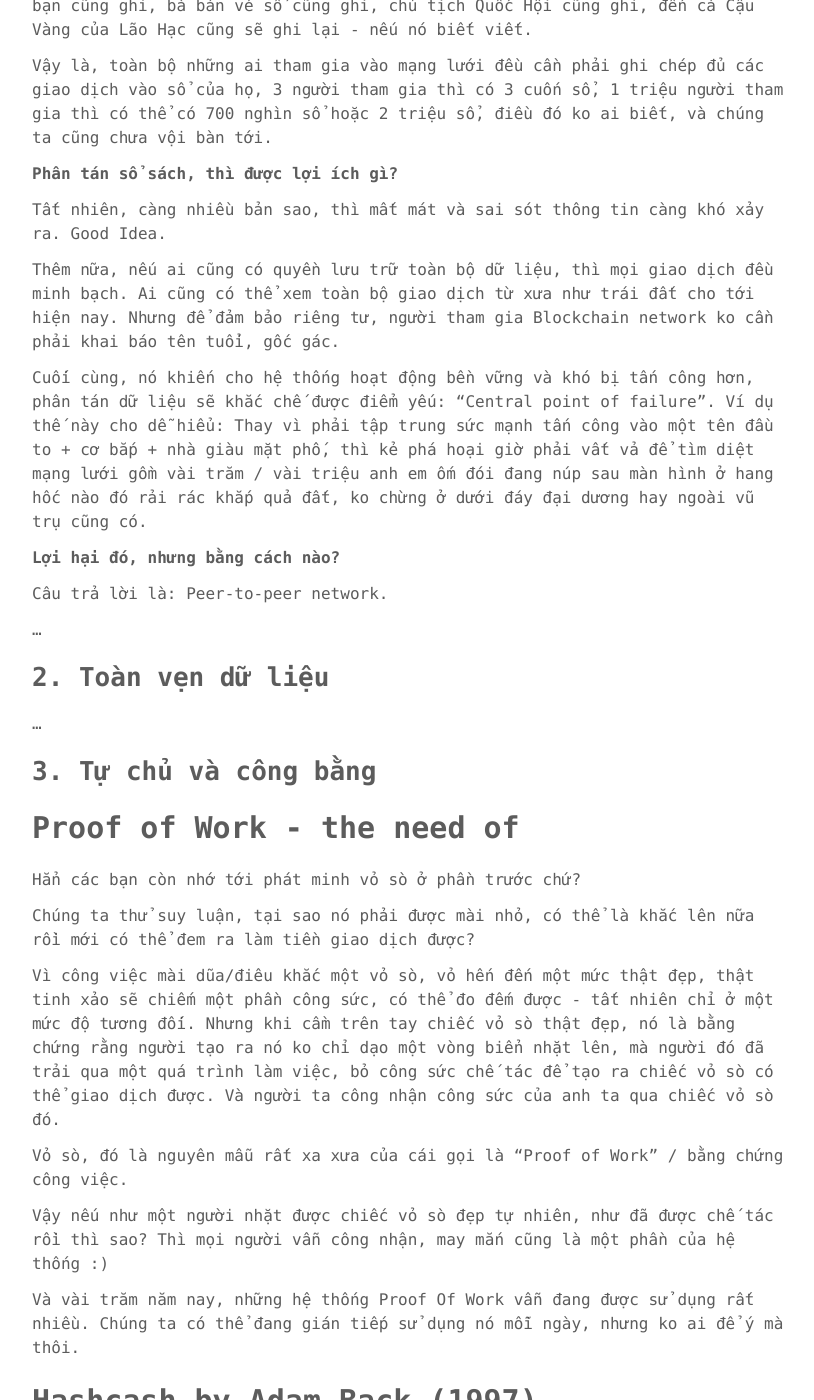
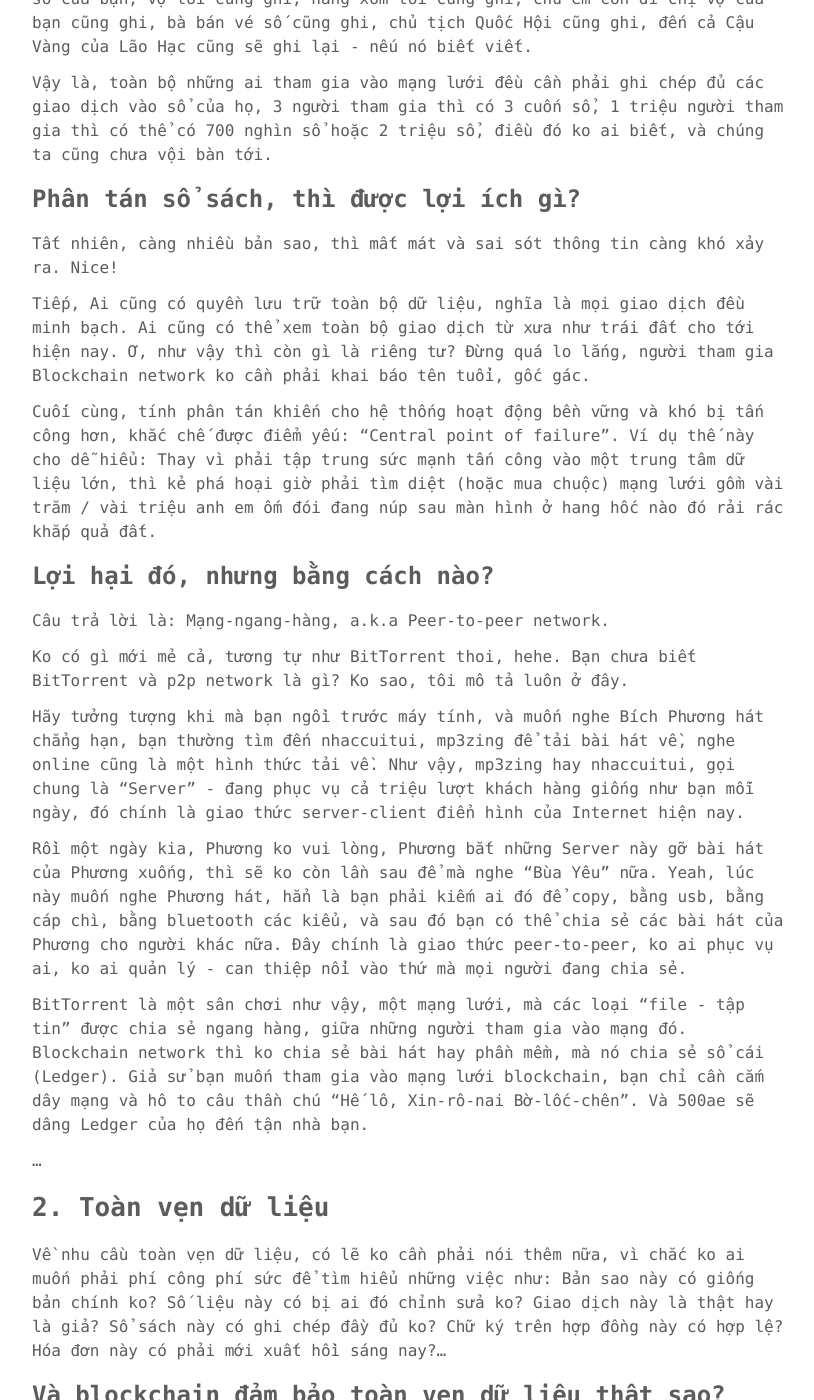
Before and after one commit to phuoc-thanh/phuoc-thanh.github.io, a Jekyll site: the page built from _posts/2018-07-30-road-to-blockchain-protocols.md, in a window 1280 px wide and 1400 px high, scrolled down 914 px. Shown: the whole window, without its empty margins (232-1046 px from the left). Built offline with Jekyll 4.4.1, drawn with Linux system fonts in a browser that asks for light colours; some of the changed text lies outside the part shown.

Commit message:
typing section2 of 2nd blockchain post

```diff
--- a/_posts/2018-07-30-road-to-blockchain-protocols.md
+++ b/_posts/2018-07-30-road-to-blockchain-protocols.md
@@ -2,7 +2,7 @@
 layout: post
 title: "Road to Blockchain: How it works?"
 comments: true
-description: "Road to Blockchain - Những khái niệm cơ bản"
+description: "Road to Blockchain - Nguyên lý hoạt động của blockchain"
 keywords: "blockchain, proofofstake, proofofwork, bitcoin"
 ---
 
@@ -19,40 +19,82 @@
 
 Đầu tiên, hãy cùng đặt vấn đề với hệ thống hiện tại.
 
-Những ghi chép quan trọng, phần nhiều vẫn sử dụng Hệ thống sổ kép có bổ sung bên thứ 3: Thông tin được ghi làm 3 bản: Bên A, Bên B, và xác nhận bên thứ 3. Ồ, có 3 bản thôi á? 3 bản thì làm sao mà yên tâm được đây?
+Những ghi chép quan trọng, phần nhiều vẫn sử dụng Hệ thống sổ kép có bổ sung bên thứ 3, Thông tin được ghi làm 3 bản: Bên A, Bên B, và xác nhận bên thứ 3. Ồ, có 3 bản thôi á? 3 bản thì làm sao mà yên tâm được đây?
 
 Ko khó để tưởng tượng hoàn cảnh khi 1, 2 hay thậm chí là 3 bản ghi chép bị mất mát, sai sót. Và gian lận xảy ra, niềm tin bị thử thách, như đã nói ở bài trước.
 
-**Vậy blockchain sao lưu dữ liệu như thế nào?**
+### Vậy blockchain sao lưu dữ liệu như thế nào?
 
-Blockchain đề xuất một giải pháp lưu trữ phân tán và đồng bộ với nhau. Nghĩa là, dữ liệu sẽ được lưu ở nhiều nơi khác nhau, được cập nhật theo thời gian đảm bảo toàn bộ sổ cái trong mạng sẽ lưu thông tin chính xác như nhau.
+Blockchain đề xuất một giải pháp lưu trữ phân tán và đồng bộ. Nghĩa là, dữ liệu sẽ được lưu ở nhiều nơi khác nhau, được cập nhật theo thời gian đảm bảo toàn bộ sổ cái trong mạng sẽ lưu thông tin chính xác như nhau.
 
 Một giao dịch thành công giữa tôi và bạn, tôi ghi vào sổ của tôi, bạn ghi vào sổ của bạn, vợ tôi cũng ghi, hàng xóm tôi cũng ghi, chú em con dì chị vợ của bạn cũng ghi, bà bán vé số cũng ghi, chủ tịch Quốc Hội cũng ghi, đến cả Cậu Vàng của Lão Hạc cũng sẽ ghi lại - nếu nó biết viết.
 
 Vậy là, toàn bộ những ai tham gia vào mạng lưới đều cần phải ghi chép đủ các giao dịch vào sổ của họ, 3 người tham gia thì có 3 cuốn sổ, 1 triệu người tham gia thì có thể có 700 nghìn sổ hoặc 2 triệu sổ, điều đó ko ai biết, và chúng ta cũng chưa vội bàn tới.
 
-**Phân tán sổ sách, thì được lợi ích gì?**
+### Phân tán sổ sách, thì được lợi ích gì?
 
-Tất nhiên, càng nhiều bản sao, thì mất mát và sai sót thông tin càng khó xảy ra. Good Idea.
+Tất nhiên, càng nhiều bản sao, thì mất mát và sai sót thông tin càng khó xảy ra. Nice!
 
-Thêm nữa, nếu ai cũng có quyền lưu trữ toàn bộ dữ liệu, thì mọi giao dịch đều minh bạch. Ai cũng có thể xem toàn bộ giao dịch từ xưa như trái đất cho tới hiện nay. Nhưng để đảm bảo riêng tư, người tham gia Blockchain network ko cần phải khai báo tên tuổi, gốc gác.
+Tiếp, Ai cũng có quyền lưu trữ toàn bộ dữ liệu, nghĩa là mọi giao dịch đều minh bạch. Ai cũng có thể xem toàn bộ giao dịch từ xưa như trái đất cho tới hiện nay. Ơ, như vậy thì còn gì là riêng tư? Đừng quá lo lắng, người tham gia Blockchain network ko cần phải khai báo tên tuổi, gốc gác.
 
-Cuối cùng, nó khiến cho hệ thống hoạt động bền vững và khó bị tấn công hơn, phân tán dữ liệu sẽ khắc chế được điểm yếu: "Central point of failure". Ví dụ thế này cho dễ hiểu: Thay vì phải tập trung sức mạnh tấn công vào một tên đầu to + cơ bắp + nhà giàu mặt phố, thì kẻ phá hoại giờ phải vất vả để tìm diệt mạng lưới gồm vài trăm / vài triệu anh em ốm đói đang núp sau màn hình ở hang hốc nào đó rải rác khắp quả đất, ko chừng ở dưới đáy đại dương hay ngoài vũ trụ cũng có.
+Cuối cùng, tính phân tán khiến cho hệ thống hoạt động bền vững và khó bị tấn công hơn, khắc chế được điểm yếu: "Central point of failure". Ví dụ thế này cho dễ hiểu: Thay vì phải tập trung sức mạnh tấn công vào một trung tâm dữ liệu lớn, thì kẻ phá hoại giờ phải tìm diệt (hoặc mua chuộc) mạng lưới gồm vài trăm / vài triệu anh em ốm đói đang núp sau màn hình ở hang hốc nào đó rải rác khắp quả đất.
 
-**Lợi hại đó, nhưng bằng cách nào?**
+### Lợi hại đó, nhưng bằng cách nào?
 
-Câu trả lời là: Peer-to-peer network.
+Câu trả lời là: Mạng-ngang-hàng, a.k.a Peer-to-peer network.
+
+Ko có gì mới mẻ cả, tương tự như BitTorrent thoi, hehe. Bạn chưa biết BitTorrent và p2p network là gì? Ko sao, tôi mô tả luôn ở đây.
+
+Hãy tưởng tượng khi mà bạn ngồi trước máy tính, và muốn nghe Bích Phương hát chẳng hạn, bạn thường tìm đến nhaccuitui, mp3zing để tải bài hát về, nghe online cũng là một hình thức tải về. Như vậy, mp3zing hay nhaccuitui, gọi chung là "Server" - đang phục vụ cả triệu lượt khách hàng giống như bạn mỗi ngày, đó chính là giao thức server-client điển hình của Internet hiện nay.
+
+Rồi một ngày kia, Phương ko vui lòng, Phương bắt những Server này gỡ bài hát của Phương xuống, thì sẽ ko còn lần sau để mà nghe "Bùa Yêu" nữa. Yeah, lúc này muốn nghe Phương hát, hẳn là bạn phải kiếm ai đó để copy, bằng usb, bằng cáp chì, bằng bluetooth các kiểu, và sau đó bạn có thể chia sẻ các bài hát của Phương cho người khác nữa. Đây chính là giao thức peer-to-peer, ko ai phục vụ ai, ko ai quản lý - can thiệp nổi vào thứ mà mọi người đang chia sẻ.
+
+BitTorrent là một sân chơi như vậy, một mạng lưới, mà các loại "file - tập tin" được chia sẻ ngang hàng, giữa những người tham gia vào mạng đó. Blockchain network thì ko chia sẻ bài hát hay phần mềm, mà nó chia sẻ sổ cái (Ledger). Giả sử bạn muốn tham gia vào mạng lưới blockchain, bạn chỉ cần cắm dây mạng và hô to câu thần chú "Hế lô, Xin-rô-nai Bờ-lốc-chên". Và 500ae sẽ dâng Ledger của họ đến tận nhà bạn.
 
 ...
 
 ## 2. Toàn vẹn dữ liệu
+
+Về nhu cầu toàn vẹn dữ liệu, có lẽ ko cần phải nói thêm nữa, vì chắc ko ai muốn phải phí công phí sức để tìm hiểu những việc như: Bản sao này có giống bản chính ko? Số liệu này có bị ai đó chỉnh sửa ko? Giao dịch này là thật hay là giả? Sổ sách này có ghi chép đầy đủ ko? Chữ ký trên hợp đồng này có hợp lệ? Hóa đơn này có phải mới xuất hồi sáng nay?...
+
+### Và blockchain đảm bảo toàn vẹn dữ liệu thật sao?
+
+Đúng vậy, một khi dữ liệu được xác nhận trong mạng lưới blockchain, thì nó gần như là bất khả xâm phạm, ko thể bị chỉnh sửa.
+
+Cuốn sổ cái blockchain là một cuốn sổ đặc biệt, mỗi khi bạn ghi chép 1 trang mới vào sổ thì mọi người sẽ đọc nội dung trang vừa được ghi đó, xác nhận nội dung xong thì họ sẽ dán một loại tem đặc biệt lên trang đó. Tem này đảm bảo trang giấy bạn vừa ghi ĐÚNG ĐẮN, và HỢP LỆ.
+
+### Ồ hay nhỉ, nhưng làm sao biết đúng, và hợp lệ?
+
+Loại Tem nói trên đặc biệt ở chỗ, nó được tạo ra từ 2 thứ:
+
++ Nội dung của trang ứng với nó. Bạn chỉ cần thay đổi 1 kí tự trong trang thôi, thì tem này sẽ biến đổi ngay.
++ Tem của trang trước. Tương tự như trên, bạn chỉ cần đổi 1 kí tự trong trang trước, thì tem này (và cả của trang trước) cũng bị biến đổi.
+
+Ví dụ như cuốn sổ của blockchain hiện tại đã ghi được 99 trang, bạn cố tình chỉnh sửa trang số 7, thì tem của trang số 7 sẽ bị biến đổi. Kéo theo tem của toàn bộ các trang từ 8 đến 99 đều bị thay đổi. Vì vậy bạn sẽ ko có cách nào chỉnh sửa nội dung một trang nào đó trong Sổ cái mà ko làm thay đổi những Tem đi kèm, Blockchain đương nhiên sẽ dựa trên loạt Tem này để xác minh sổ của bạn có hợp lệ hay ko?
+
+### Nhưng tôi cứ quyết tâm gian lận, và cứ dùng cuốn sổ ko-còn-nguyên-vẹn của mình để tham gia thì sao?
+
+Blockchain luôn luôn coi cuốn sổ dài nhất (Longest Ledger) là sổ hợp lệ. Và vì tính tính đồng bộ hóa của nó: nội dung mỗi bản sao đều phải giống nhau, nên nó chỉ chấp nhận một bản đúng duy nhất, các cuốn sổ khác đều ko được chấp nhận. Như vậy, cuốn sổ của bạn sẽ bị loại bỏ nếu như nó ko phải là dài nhất.
+
+### Dài nhất hả, tôi thích thì viết thêm vào cho nó dài ra thì sao?
+
+Ở trên tôi có nói là mỗi ghi chép của bạn, phải được mọi người xem xét, thông qua. Và sẽ có 1 người dán Tem-xác-nhận lên trang ghi chép đó, người đó có thể là bạn, nhưng khả năng đó rất rất khó xảy ra. Vì khả năng bạn ko được đóng dấu lên trang ghi chép mới, nên việc bạn tự viết cho sổ của bạn dài ra là bất khả thi. Và trường hợp đó, mọi người vẫn cứ tiếp tục update theo Sổ cái đầy đủ nhất (Longest Ledger), còn bạn có 2 lựa chọn lúc này. Một là chấp nhận cập nhật Sổ cái giống với mọi người, mọi chỉnh sửa mà bạn tạo ra đều sẽ bị bỏ ra 1 bên, và tiếp tục tham gia mạng Blockchain. Hai là ko chấp nhận Sổ cái đầy đủ, thì Sổ của bạn bị toàn mạng coi là 1 bản lỗi, sẽ ko được mạng Blockchain chấp nhận, bạn bị đẩy ra khỏi cuộc chơi.
+
+### Vậy ai là người có quyền xác minh ghi chép và dán tem?
+
+Mọi người đua nhau để giành quyền này. Sở hữu năng lực tính toán càng cao, thì càng dễ trở thành người xác minh ghi chép và dán tem ở trang mới nhất.
+
+### Vậy có khi nào tem này bị trùng ko?
+
+Khả năng trùng của tem vô cùng nhỏ, tính bằng triệu tỷ năm. Nếu bạn ko tin thì hãy search cụm từ: "SHA256 Collision", SHA256 là một loại thuật toán để sinh ra tem của blockchain đó :)
 
 ...
 
 ## 3. Tự chủ và công bằng
 
 
-# Proof of Work - the need of
+
+### Proof of Work - the need of
 
 Hẳn các bạn còn nhớ tới phát minh vỏ sò ở phần trước chứ?
 
@@ -67,7 +109,7 @@
 Và vài trăm năm nay, những hệ thống Proof Of Work vẫn đang được sử dụng rất nhiều. Chúng ta có thể đang gián tiếp sử dụng nó mỗi ngày, nhưng ko ai để ý mà thôi.
 
 
-# Hashcash by Adam Back (1997)
+### Hashcash by Adam Back (1997)
 
 Wiki link: https://en.wikipedia.org/wiki/Hashcash
 
@@ -105,7 +147,7 @@
 Người nhận sẽ tính SHA của header và kiểm tra xem 20 bits đầu chuỗi hash có phải là zero không. Việc này chỉ mất 2 microsecond mà thôi. Nếu kết quả đúng thì sẽ tiếp tục kiểm tra các thông tin khác trong header như email address, time, database... để chắc chắn đây là email hợp lệ. Việc này cũng chiếm rất ít tài nguyên cpu và disk.
 
 
-# Bitcoin PoW system (2009)
+### Bitcoin PoW system (2009)
 
 Bitcoin là một trong những công nghệ ứng dụng Proof of Work và Hashcash.
 
@@ -120,7 +162,7 @@
 2. Proof-of-Work cũng là một (trong rất nhiều) phương pháp để triển khai blockchain - chứ ko nhất thiết phải dùng PoW
 
 
-# Proof of Stake
+### Proof of Stake
 
 **Proof-of-Work problem**
 
@@ -142,13 +184,13 @@
 
 Những cách thức đảm bảo cho sự ngẫu nhiên này có thể kể đến như: Randomized block selection, Coin Age based selection.
 
-# Blockchain Revolution
+## Blockchain Revolution
 
 Sự bùng nổ của blockchain cũng kéo theo rất nhiều vấn đề khác như tính bảo mật, tính riêng tư, mức độ khách quan, công bằng, sự chấp nhận và thích nghi của cộng đồng...
 
 Chắc chắn có rất nhiều bài toán kĩ thuật khác cũng đang cần giải pháp. Chúng ta sẽ tiếp tục khám phá và giải mã những vấn đề này, trong phần kế tiếp :)
 
-# References
+## References
 
 https://bitcoin.org/bitcoin.pdf
 
```
Also changed, not shown: other parts of _posts/2018-07-30-road-to-blockchain-protocols.md (+1 -1 lines).
